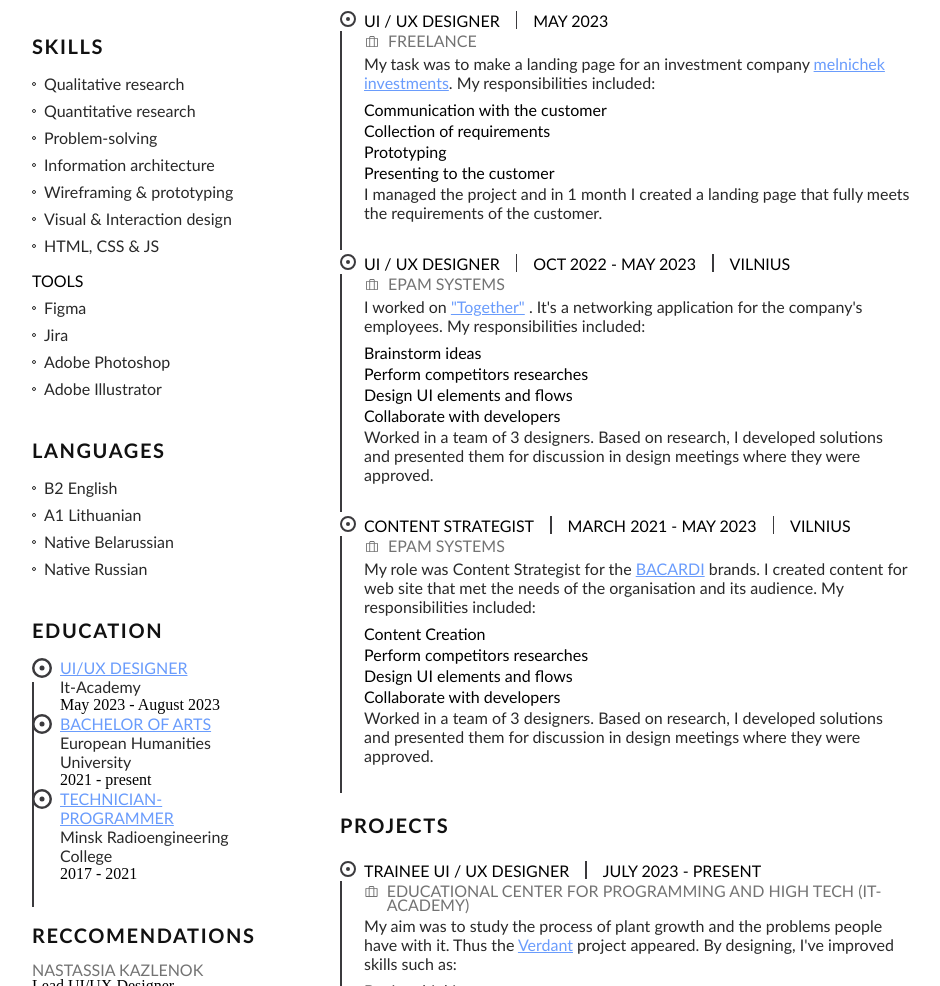
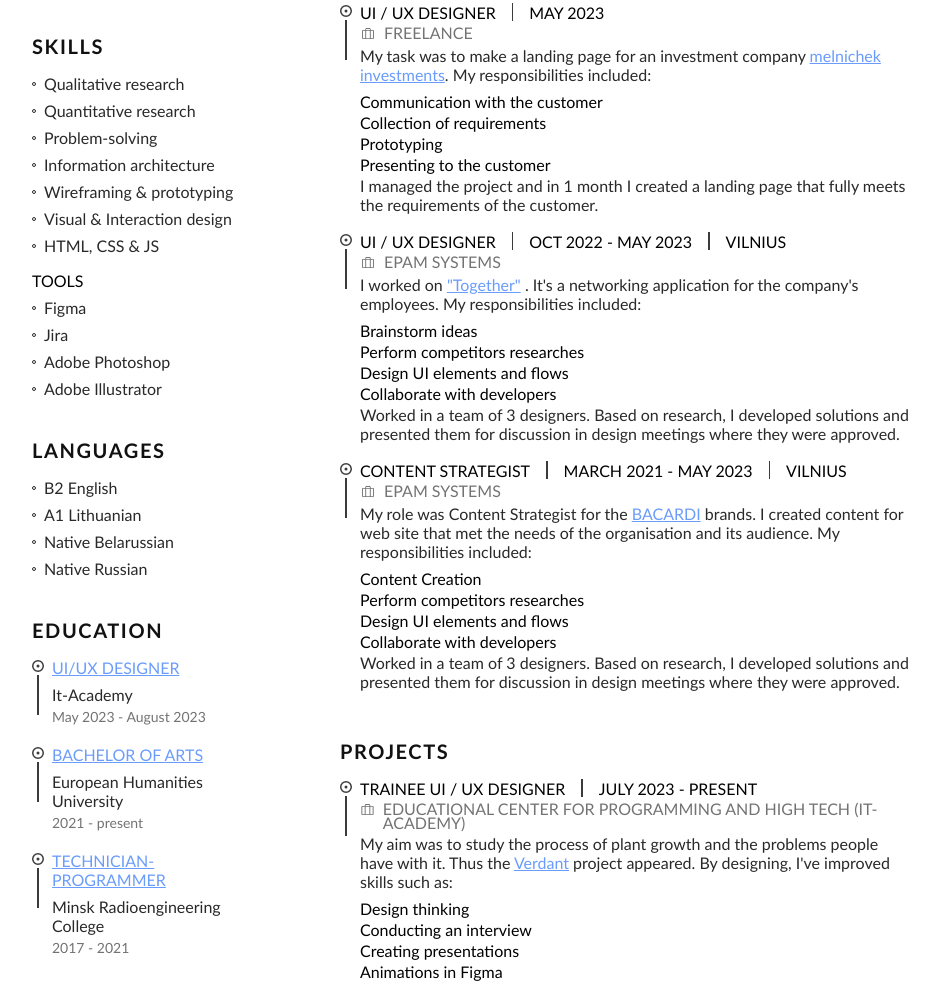
Before and after one commit to sofyakukhareva/UX_CV, a plain HTML site: page index.html in a window 1280 px wide. Shown: the part 465-1451 px from the top of the page, without its empty margins (168-1108 px from the left). Drawn offline with Linux system fonts and the light colour scheme.

Commit message:
Update styles.css

```diff
--- a/styles.css
+++ b/styles.css
@@ -29,7 +29,7 @@ header{
   .title h2{
     margin-top: 8px;
   }
-  h1, h2, h3, a, p, h4, li{
+  h1, h2, h3, a, p, h4, li, .p2{
     font-family: Calibri;
     font-style: normal;
     line-height: normal;
@@ -78,7 +78,7 @@ header{
     font-size: 16px;
     font-weight: 400;
   }
-img{
+.contacts img{
     margin-right: 8px;
     width: 20px;
     height: 20px;
@@ -123,14 +123,14 @@ h4{
 }
 .project{
     display: flex;
-    margin-top: 24px;
+    margin-top: 10px;
 }
 .divider_flow .divider{
-    height: 100%;
+    margin: -1px auto;
 }
-.project img{
-    width: 16px;
-    height: 16px;
+.project img, .education img{
+    width: 12px;
+    height: 12px;
 }
 main{
     display: flex;
@@ -145,3 +145,23 @@ main{
 .academy{
     display: flex;
 }
+.divider_flow{
+    margin-right: 8px;
+}
+.place img{
+    width: 16px;
+    height: 16px;
+    margin-right: 8px;
+}
+.p2{
+    margin-top: 4px;
+    color: #737373;
+    font-size: 14px;
+    font-weight: 400;
+}
+.edu_place p{
+margin-top: 8px;
+}
+.edu_place{
+    padding-bottom: 20px;
+}
```
